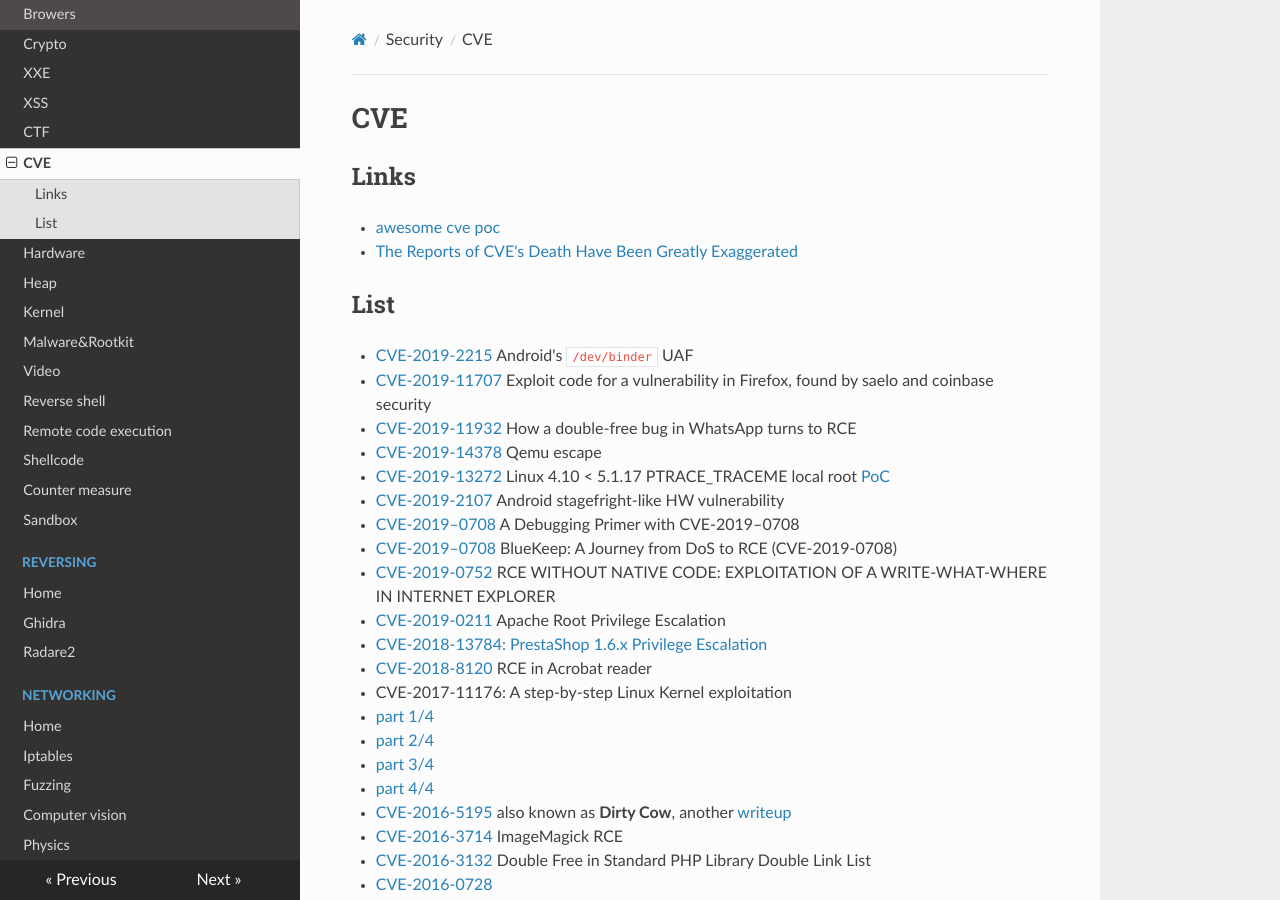
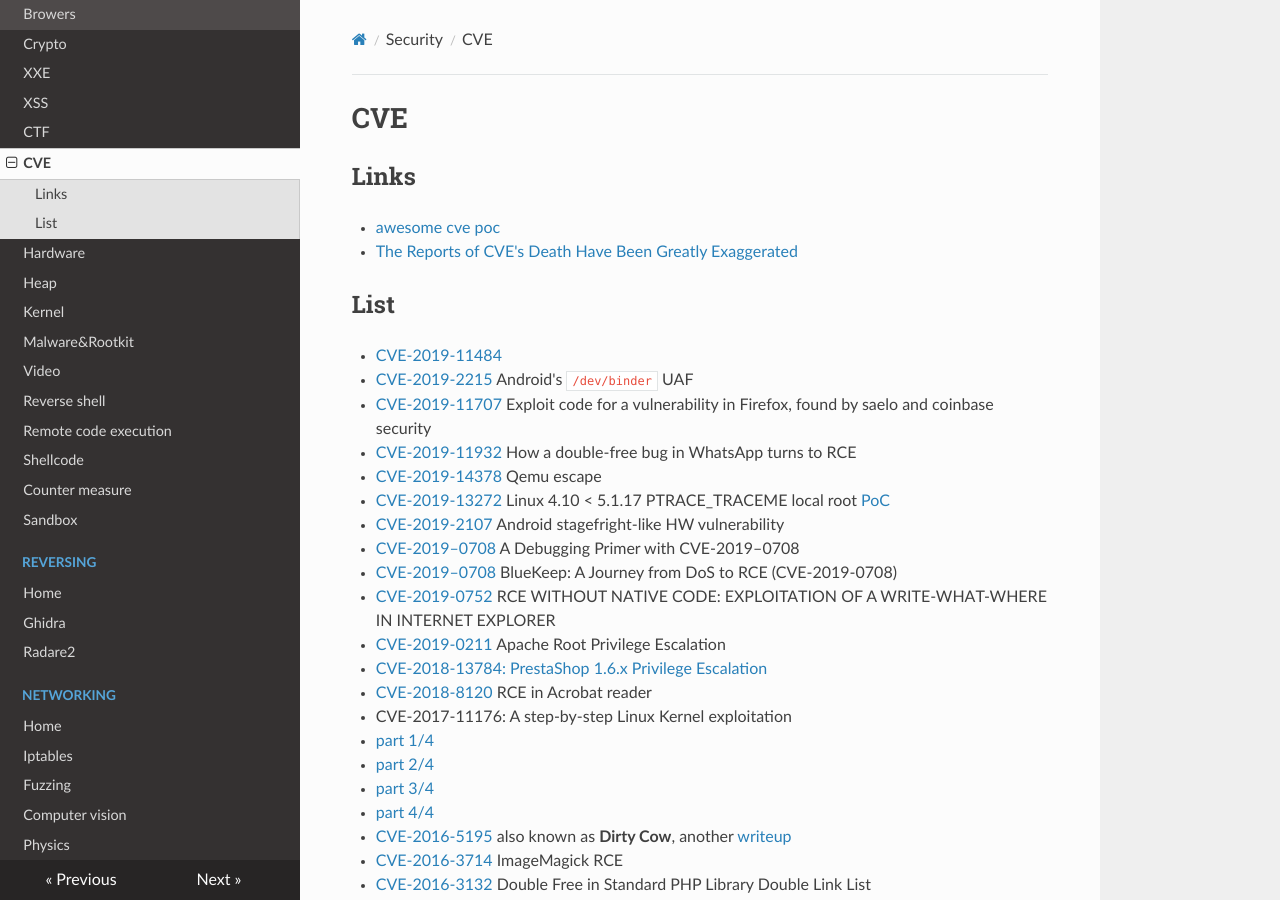
Before and after one commit to gipi/low-level, an MkDocs documentation site: the page built from docs/cve.md, in a window 1280 px wide and 900 px high. Built offline with MkDocs 1.6.1, drawn with Linux system fonts in a browser that asks for light colours; nearby versions of some CDN libraries; old or Windows-style settings are respelled for this version of MkDocs.

Commit message:
Update cve.md

```diff
--- a/docs/cve.md
+++ b/docs/cve.md
@@ -6,7 +6,7 @@
  - [The Reports of CVE's Death Have Been Greatly Exaggerated](https://grsecurity.net/reports_of_cves_death_greatly_exaggerated)
 
 ## List
-
+ - [CVE-2019-11484](https://securitylab.github.com/research/ubuntu-whoopsie-CVE-2019-11484)
  - [CVE-2019-2215](https://dayzerosec.com/posts/analyzing-androids-cve-2019-2215-dev-binder-uaf/) Android's ``/dev/binder`` UAF
  - [CVE-2019-11707](https://blog.bi0s.in/2019/08/18/Pwn/Browser-Exploitation/cve-2019-11707-writeup/) Exploit code for a vulnerability in Firefox, found by saelo and coinbase security
  - [CVE-2019-11932](https://awakened1712.github.io/hacking/hacking-whatsapp-gif-rce/) How a double-free bug in WhatsApp turns to RCE
```
